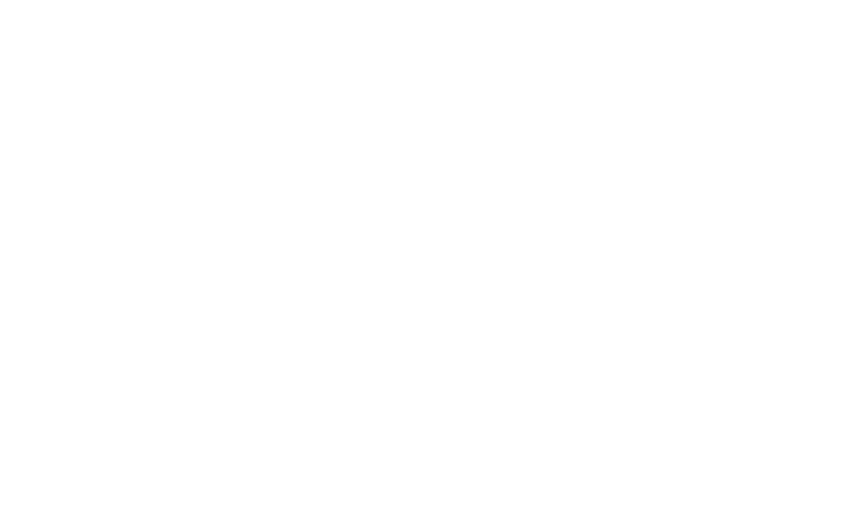
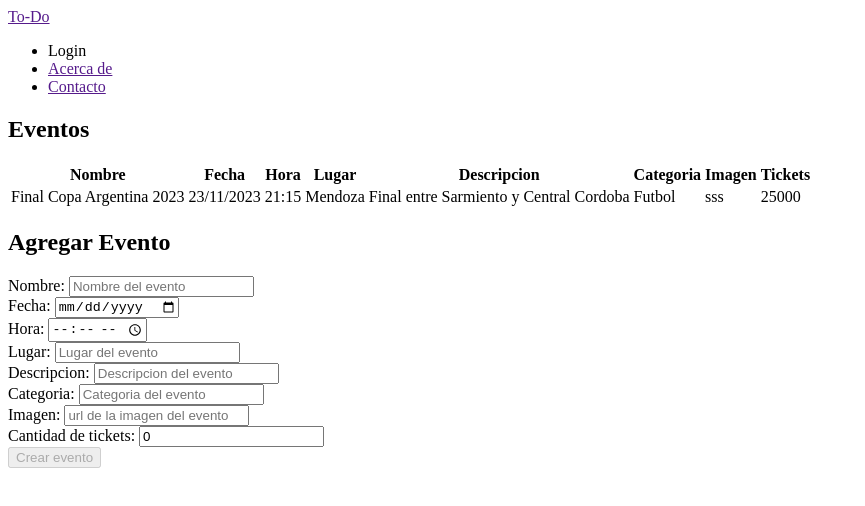
Before and after one commit to lc2101/TPLAB, an Angular app: page /home in a window 1280 px wide. Before the commit this address led to /. Shown: the top 506 px of the page, without its empty margins (0-865 px from the left). Built offline with nearby package versions, Linux system fonts and the light colour scheme; data requests are answered from the project's data file.

Commit message:
add event

```diff
--- a/src/app/app-routing.module.ts
+++ b/src/app/app-routing.module.ts
@@ -1,6 +1,7 @@
 import { Component, NgModule } from '@angular/core';
 import { RouterModule, Routes } from '@angular/router';
 import { LandingComponent } from './modules/landing/landing/landing.component';
+import { HomeComponent } from './modules/home/home/home.component';
 
 const routes: Routes = [
   {
@@ -8,9 +9,19 @@ const routes: Routes = [
     loadChildren: () => import("./modules/auth/auth.module").then(m => m.AuthModule)
   },
   {
-    path:'',
+    path: 'home',
+    component: HomeComponent,
+    loadChildren: () => import("./modules/home/home.module").then(m => m.HomeModule)
+  },
+  {
+    path: 'landing',
     component:LandingComponent,
-    loadChildren: () => import("./modules/landing/landing.module").then(n=>n.LandingModule)
+    loadChildren: () => import("./modules/landing/landing.module").then(m => m.LandingModule)
+  },
+  {
+    path: '',
+    redirectTo: 'landing',
+    pathMatch: 'full'
   }
 ];
 
--- a/src/app/core/Interfaces.ts
+++ b/src/app/core/Interfaces.ts
@@ -24,6 +24,7 @@ export interface IEvent {
   "name": string;
   "date": Date | null;
   "hour": Time | null;
+  "place": string;
   "description": string;
   "category": string;
   "image": string;
--- a/src/app/core/Models.ts
+++ b/src/app/core/Models.ts
@@ -34,6 +34,7 @@ export class Event implements IEvent {
   name: string = '';
   date: Date | null = null;
   hour: Time | null = null;
+  place: string = '';
   description: string = '';
   category: string = '';
   image: string = '';
@@ -41,8 +42,10 @@ export class Event implements IEvent {
 
   constructor(event?: any) {
     this.id = event.id != null ? event.id : null;
+    this.name = event.name != undefined ? event.name : undefined;
     this.date = event.date != null ? event.date : null;
     this.hour = event.hour != null ? event.hour : null;
+    this.place = event.place != undefined ? event.place : undefined;
     this.description = event.description != undefined ? event.description : undefined;
     this.category = event.category != undefined ? event.category : undefined;
     this.image = event.image != undefined ? event.image : undefined;
--- a/src/app/core/services/api.service.ts
+++ b/src/app/core/services/api.service.ts
@@ -45,8 +45,8 @@ export class ApiService {
     return this.http.get<Event[]>(`${this.baseURL}/events?name=${name}`);
   }
 
-  addEvent(createPerson: Event): Observable<boolean> {
-    return this.http.post<boolean>(`${this.baseURL}/events`, createPerson);
+  addEvent(createEvent: Event): Observable<boolean> {
+    return this.http.post<boolean>(`${this.baseURL}/events`, createEvent);
   }
 
   deleteEvent(id: number): Observable<boolean> {
--- a/src/app/data/db.json
+++ b/src/app/data/db.json
@@ -54,5 +54,18 @@
       "lastName": "Gonzalez",
       "suscription": null
     }
+  ],
+  "events": [
+    {
+      "id": 1,
+      "name": "Final Copa Argentina 2023",
+      "date": "23/11/2023",
+      "hour": "21:15",
+      "place": "Mendoza",
+      "description": "Final entre Sarmiento y Central Cordoba",
+      "category": "Futbol",
+      "image": "sss",
+      "tickets": 25000
+    }
   ]
 }
--- a/src/app/modules/events/add-event/add-event.component.html
+++ b/src/app/modules/events/add-event/add-event.component.html
@@ -1,7 +1,7 @@
 <div>
     <h2>Agregar Evento</h2>
 
-    <form autocomplete="off" [formGroup]="addEventForm" (ngSubmit)="createEvent()">
+    <form autocomplete="off" [formGroup]="addEventForm" (ngSubmit)="onSubmit()">
         <div>
 
             <label for="name">Nombre: </label>
@@ -44,6 +44,22 @@
             <div>
 
                 <span *ngIf="isValidField('hour')">
+                    Campo requerido
+                </span>
+
+            </div>
+
+        </div>
+
+        <div>
+
+            <label for="place">Lugar: </label>
+
+            <input type="text" id="place" formControlName="place" placeholder="Lugar del evento" />
+
+            <div>
+
+                <span *ngIf="isValidField('place')">
                     Campo requerido
                 </span>
 
--- a/src/app/modules/events/add-event/add-event.component.ts
+++ b/src/app/modules/events/add-event/add-event.component.ts
@@ -9,23 +9,37 @@ import { Event } from 'src/app/core/Models';
 })
 export class AddEventComponent {
 
-  public newEvent: Event = new Event();
+  public newEvent: Event = new Event({id: null});
 
   @Output() public eventToCreate: EventEmitter<Event> = new EventEmitter();
 
   addEventForm: FormGroup = this.fb.group({
     name: new FormControl('', [Validators.required]),
-    date: new FormControl('', [Validators.required]),
-    hour: new FormControl('', [Validators.required]),
+    date: new FormControl(null, [Validators.required]),
+    hour: new FormControl(null, [Validators.required]),
+    place: new FormControl('', [Validators.required]),
     description: new FormControl('', [Validators.required]),
     category: new FormControl('', [Validators.required]),
     image: new FormControl('',[Validators.required]),
-    tickets: new FormControl('', [Validators.required])
+    tickets: new FormControl(0, [Validators.required])
   })
 
   constructor(private fb: FormBuilder){}
 
   ngOnInit(): void {
+  }
+
+  public onSubmit() {
+    this.newEvent.name = this.addEventForm.value.name;
+    this.newEvent.date = this.addEventForm.value.date;
+    this.newEvent.hour = this.addEventForm.value.hour;
+    this.newEvent.place = this.addEventForm.value.place;
+    this.newEvent.description = this.addEventForm.value.description;
+    this.newEvent.category = this.addEventForm.value.category;
+    this.newEvent.image = this.addEventForm.value.image;
+    this.newEvent.tickets = this.addEventForm.value.tickets;
+
+    this.createEvent();
   }
 
   public createEvent() {
--- a/src/app/modules/events/view-event/view-event.component.html
+++ b/src/app/modules/events/view-event/view-event.component.html
@@ -1 +1,29 @@
-<h1>Eventos</h1>
+<div>
+    <h2>Eventos</h2>
+    <table>
+        <thead>
+            <tr>
+                <th>Nombre</th>
+                <th>Fecha</th>
+                <th>Hora</th>
+                <th>Lugar</th>
+                <th>Descripcion</th>
+                <th>Categoria</th>
+                <th>Imagen</th>
+                <th>Tickets</th>
+            </tr>
+        </thead>
+        <tbody>
+            <tr *ngFor="let event of events">
+                <td>{{event.name}}</td>
+                <td>{{event.date}}</td>
+                <td>{{event.hour}}</td>
+                <td>{{event.place}}</td>
+                <td>{{event.description}}</td>
+                <td>{{event.category}}</td>
+                <td>{{event.image}}</td>
+                <td>{{event.tickets}}</td>
+            </tr>
+        </tbody>
+    </table>
+</div>
--- a/src/app/modules/home/home.module.ts
+++ b/src/app/modules/home/home.module.ts
@@ -5,6 +5,7 @@ import { HomeRoutingModule } from './home-routing.module';
 import { HomeComponent } from './home/home.component';
 import { EventsModule } from '../events/events.module';
 import { SharedModule } from '../shared/shared.module';
+import { ReactiveFormsModule } from '@angular/forms';
 
 
 @NgModule({
@@ -15,7 +16,8 @@ import { SharedModule } from '../shared/shared.module';
     CommonModule,
     HomeRoutingModule,
     EventsModule,
-    SharedModule
+    SharedModule,
+    ReactiveFormsModule
   ]
 })
 export class HomeModule { }
--- a/src/app/modules/home/home/home.component.html
+++ b/src/app/modules/home/home/home.component.html
@@ -1,5 +1,5 @@
 
-
+<!--
 <div>
     <section>
       <h1>Obtene tus entradas para los eventos Deportivos Mas importantes</h1>
@@ -48,11 +48,11 @@
       <p>email: rec@misentradas.com</p>
     </section>
   </div>
+  -->
 
-<!--
+
   <app-nav-bar></app-nav-bar>
   <div>
     <app-view-event [events]="events" (eventToDelete)="deleteEvent($event)"></app-view-event>
     <app-add-event (eventToCreate)="createEvent($event)"></app-add-event>
   </div>
--->
--- a/src/app/modules/home/home/home.component.ts
+++ b/src/app/modules/home/home/home.component.ts
@@ -36,10 +36,10 @@ export class HomeComponent {
     this.apiService.addEvent(event).subscribe({
       next: () => {
         this.getEvents();
-        alert("Persona creada con exito");
+        alert("Evento creado con exito");
       },
       error: () => {
-        alert("No se ha podido crear a la persona");
+        alert("No se ha podido crear el evento");
       }
     })
   }
--- a/src/app/modules/shared/nav-bar/nav-bar.component.html
+++ b/src/app/modules/shared/nav-bar/nav-bar.component.html
@@ -1,4 +1,5 @@
-<nav *ngIf="" class="navbar">
+<!--
+<nav class="navbar">
     <div class="logo">
 
     </div>
@@ -7,8 +8,9 @@
        <li><a>Cerrar Sesion</a></li>
     </ul>
   </nav>
+-->
 
-  <nav *ngIf="" class="navbar">
+  <nav class="navbar">
     <div class="logo">
         <a href="">To-Do</a>
     </div>
```
